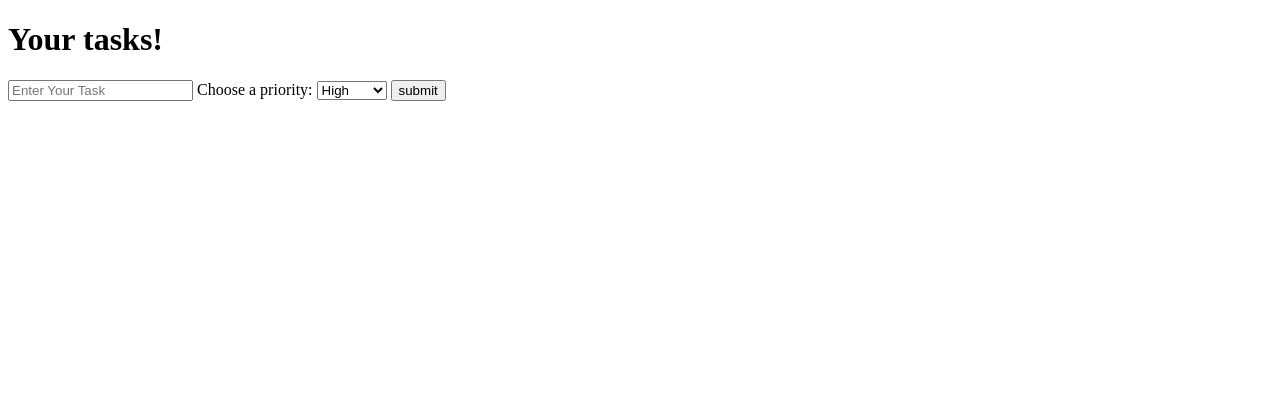
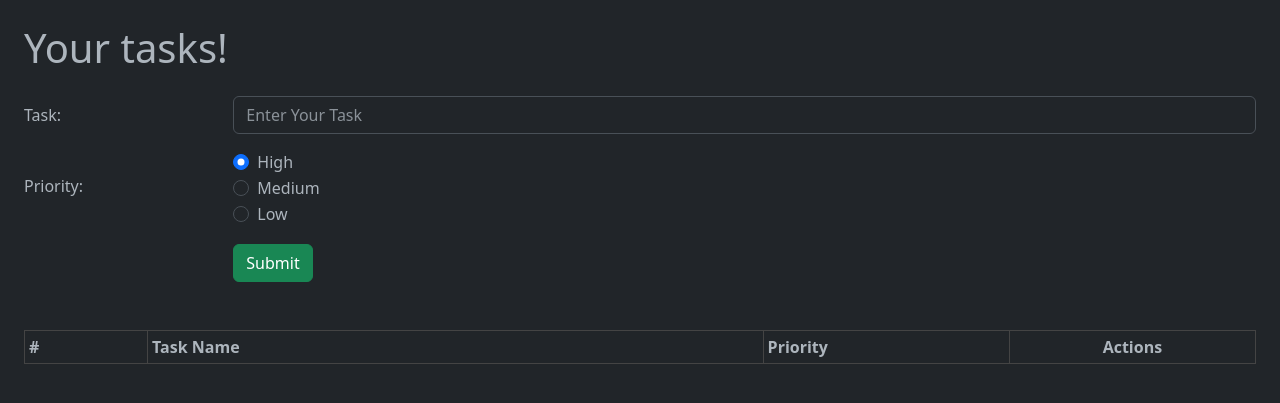
Before and after one commit to Ishan-Shrestha/task-web, a Flask app: page / in a window 1280 px wide. Shown: the top 403 px of the page. Run offline with Flask 3, Linux system fonts and the light colour scheme; lists and menus that the app fills with data are empty.

Commit message:
Applied bootstrap to theme

```diff
--- a/templates/index.html
+++ b/templates/index.html
@@ -1,36 +1,88 @@
 <!DOCTYPE html>
-<html lang="en">
+<html lang="en" data-bs-theme="dark">
 <head>
     <meta charset="UTF-8">
     <meta name="viewport" content="width=device-width, initial-scale=1.0">
     <title>Home</title>
+    <link href="https://cdn.jsdelivr.net/npm/bootstrap@5.3.0/dist/css/bootstrap.min.css" rel="stylesheet">
 </head>
-<body>
-    <h1>Your tasks!</h1>
+<body class="p-4">
 
-    <form action="/add/" method="POST" id="form-input">
-        <input type="text" name="task" placeholder="Enter Your Task">
-        <label for="priority">Choose a priority:</label>
-        <select name="priority" id="priority">
-            <option value="High">High</option>
-            <option value="Medium">Medium</option>
-            <option value="Low">Low</option>
-        </select>
-            <button id="submit-button">submit</button>
+    <h1 class="mb-4">Your tasks!</h1>
+
+    <form action="/add/" method="POST" id="form-input" class="mb-5">
+        <div class="form-group row mb-3 align-items-center">
+            <label for="task" class="col-sm-2 col-form-label">Task:</label>
+            <div class="col-sm-10">
+                <input type="text" name="task" placeholder="Enter Your Task" class="form-control" id="task">
+            </div>
+        </div>
+
+        <fieldset class="form-group mb-3">
+            <div class="row align-items-center">
+                <legend class="col-form-label col-sm-2 pt-0">Priority:</legend>
+                <div class="col-sm-10">
+                    <div class="form-check">
+                        <input class="form-check-input" type="radio" name="priority" id="High" value="High" checked>
+                        <label class="form-check-label" for="High">High</label>
+                    </div>
+                    <div class="form-check">
+                        <input class="form-check-input" type="radio" name="priority" id="Medium" value="Medium">
+                        <label class="form-check-label" for="Medium">Medium</label>
+                    </div>
+                    <div class="form-check">
+                        <input class="form-check-input" type="radio" name="priority" id="Low" value="Low">
+                        <label class="form-check-label" for="Low">Low</label>
+                    </div>
+                </div>
+            </div>
+        </fieldset>
+
+        <div class="form-group row">
+            <div class="col-sm-10 offset-sm-2">
+                <button class="btn btn-success" id="submit-button">Submit</button>
+            </div>
+        </div>
     </form>
 
-        <ol class="task-list">
-            {% for index,value in data.items() %}
-                <li class="task">
-                    <strong>Name:</strong> {{ value["task"] }} ,
-                    <strong>Priority:</strong> {{ value["priority"]}}
-                    <a href="/edit/{{index}}">Edit?</a>
-                    <form action="/done/{{index}}" method="POST">
-                        <button>Done?</button>
-                    </form>
-                </li>
-            {% endfor %}
-        </ol>
+    <div class="table-responsive">
+        <table class="table table-sm table-striped table-hover table-bordered align-middle" style="--bs-border-color: #444;">
+            <thead>
+                <tr>
+                    <th scope="col" style="width: 10%">#</th>
+                    <th scope="col" style="width: 50%">Task Name</th>
+                    <th scope="col" style="width: 20%">Priority</th>
+                    <th scope="col" style="width: 20%" class="text-center">Actions</th>
+                </tr>
+            </thead>
+            <tbody>
+                {% for index, value in data.items() %}
+                <tr>
+                    <th scope="row">{{ loop.index }}</th>
+                    <td>{{ value["task"] }}</td>
+                    <td>
+                        {% if value["priority"] == "High" %}
+                            <span class="badge bg-danger">High</span>
+                        {% elif value["priority"] == "Medium" %}
+                            <span class="badge bg-warning text-dark">Medium</span>
+                        {% else %}
+                            <span class="badge bg-secondary">Low</span>
+                        {% endif %}
+                    </td>
+                    <td class="text-center">
+                        <div class="d-flex justify-content-center gap-2">
+                            <a class="btn btn-warning btn-sm" href="/edit/{{index}}">Edit</a>
+                            <form action="/done/{{index}}" method="POST" class="m-0">
+                                <button class="btn btn-danger btn-sm">Done</button>
+                            </form>
+                        </div>
+                    </td>
+                </tr>
+                {% endfor %}
+            </tbody>
+        </table>
+    </div>
+
 
 </body>
 </html>
```
Also changed, not shown: templates/edit.html (+33 -11 lines), README.md.
